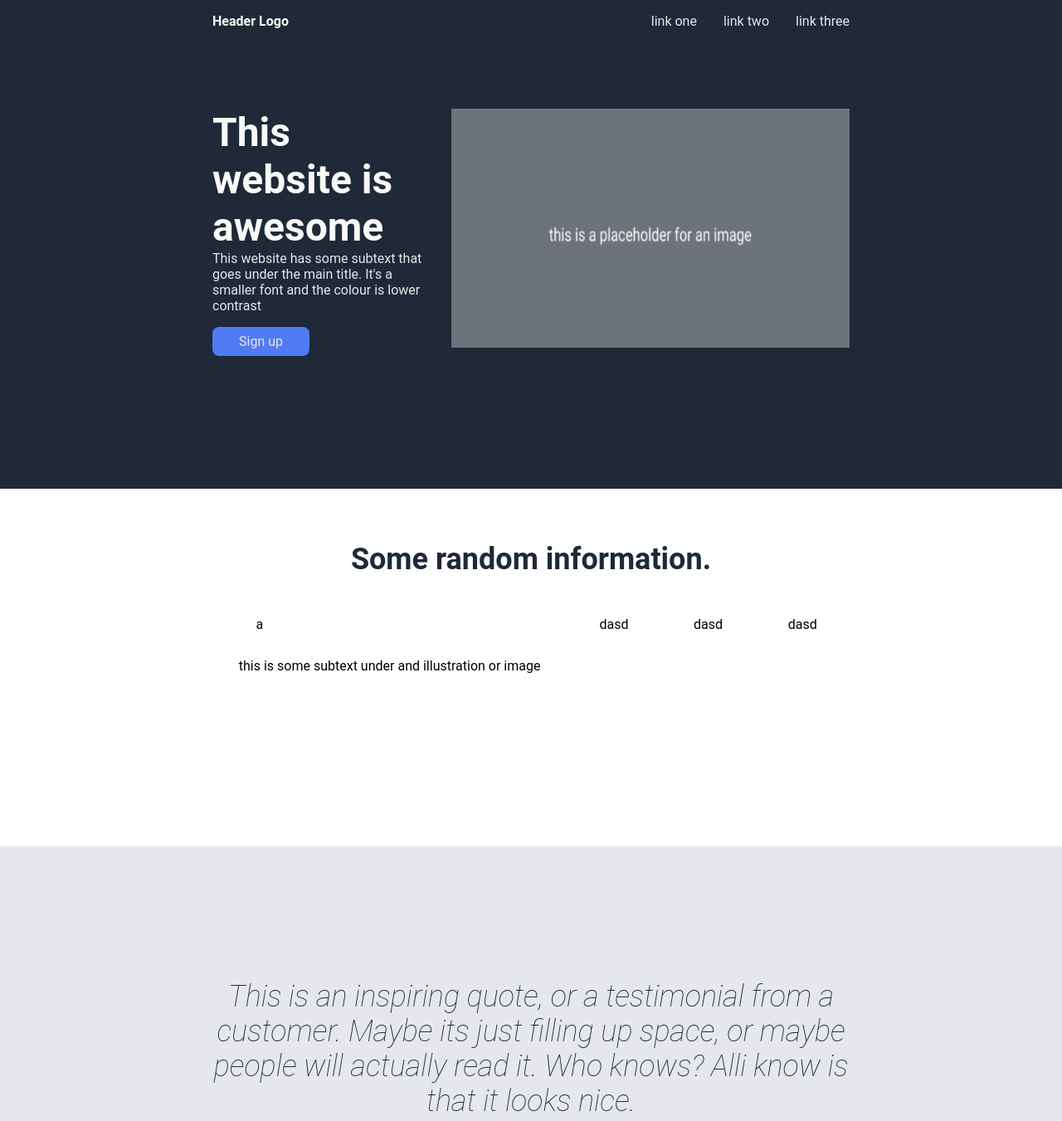
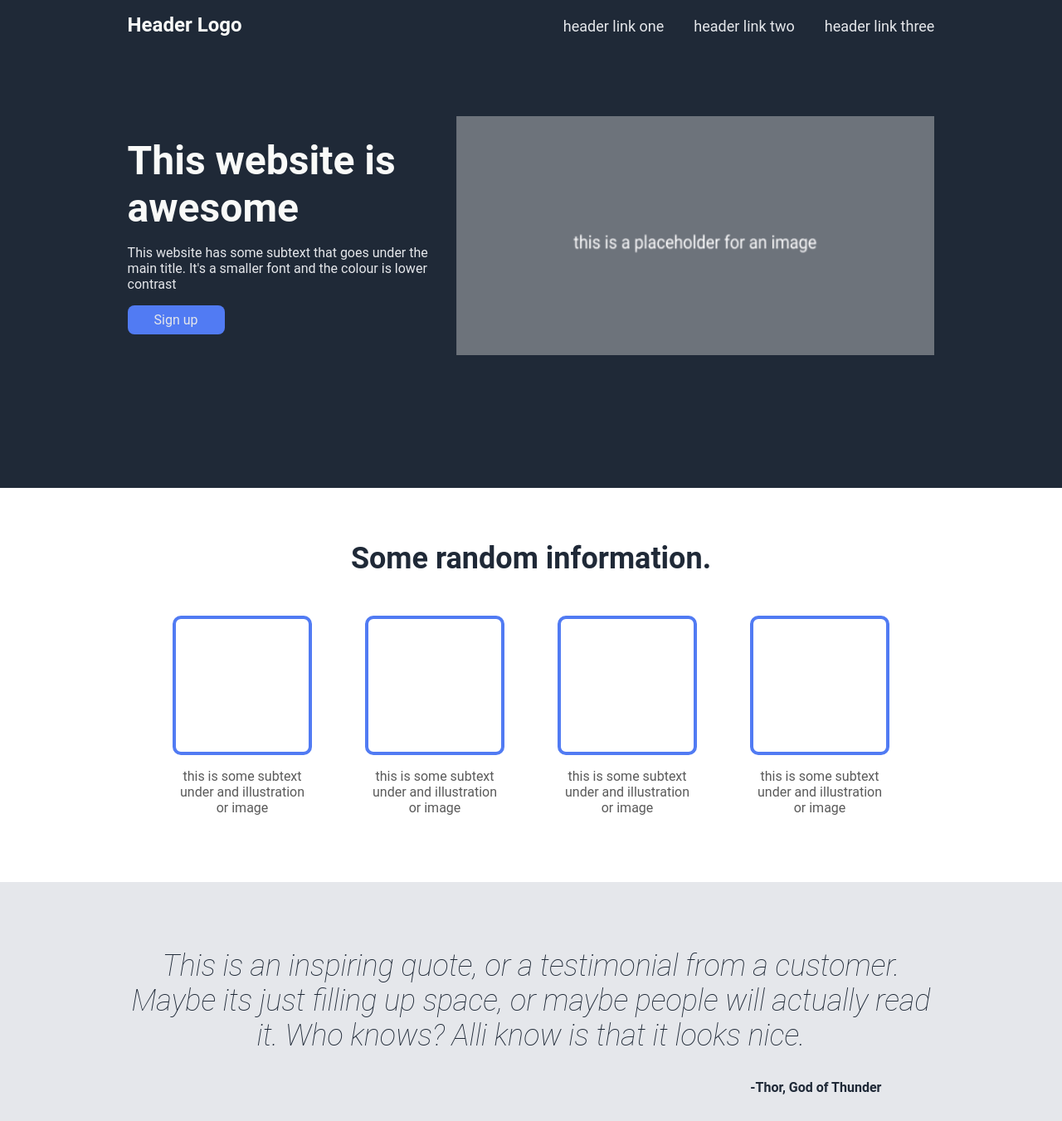
Before and after one commit to Afiyy/landing-page, a plain HTML site: page index.html in a window 1280 px wide. Shown: the top 1351 px of the page at 83% size. Drawn offline with Linux system fonts and the light colour scheme.

Commit message:
Polished css

```diff
--- a/index.html
+++ b/index.html
@@ -11,14 +11,14 @@
       <nav>
         <ul>
           <li><strong>Header Logo</strong></li>
-          <li>link one</li>
-          <li>link two</li>
-          <li>link three</li>
+          <li>header link one</li>
+          <li>header link two</li>
+          <li>header link three</li>
         </ul>
       </nav>
 
       <div class="herocontent">
-        <div>
+        <div class="herotxt">
           <p class="heromaintxt">This website is awesome</p>
           <p class="herosecontxt">
             This website has some subtext that goes under the main title. It's a
@@ -33,13 +33,30 @@
     <div class="info">
       <p class="infomaincontent"><strong>Some random information.</strong></p>
       <div class="infocontent">
-        <div>
-          <div class="infobox">a</div>
-          this is some subtext under and illustration or image
+        <div class="infochild">
+          <div class="infobox"></div>
+          <p class="infotxt">
+            this is some subtext under and illustration or image
+          </p>
         </div>
-        <div class="infobox">dasd</div>
-        <div class="infobox">dasd</div>
-        <div class="infobox">dasd</div>
+        <div class="infochild">
+          <div class="infobox"></div>
+          <p class="infotxt">
+            this is some subtext under and illustration or image
+          </p>
+        </div>
+        <div class="infochild">
+          <div class="infobox"></div>
+          <p class="infotxt">
+            this is some subtext under and illustration or image
+          </p>
+        </div>
+        <div class="infochild">
+          <div class="infobox"></div>
+          <p class="infotxt">
+            this is some subtext under and illustration or image
+          </p>
+        </div>
       </div>
     </div>
 
--- a/style.css
+++ b/style.css
@@ -12,6 +12,7 @@
 
 .herosecontxt {
   color: #e5e7eb;
+  margin-top: 1em;
 }
 
 .herocontent {
@@ -19,9 +20,13 @@
   margin-top: 6em;
 }
 
+.herotxt {
+  align-self: center;
+}
+
 .hero {
   background-color: #1f2937;
-  padding: 1em 20% 10em 20%;
+  padding: 1em 12% 10em 12%;
 }
 
 .btn {
@@ -43,7 +48,7 @@
 .info {
   margin-top: 3em;
   background-color: white;
-  padding: 1em 20% 10em 20%;
+  padding: 1em 12% 5em 12%;
 }
 
 .infomaincontent {
@@ -56,21 +61,30 @@
 .infocontent {
   margin-top: 3em;
   display: flex;
-  justify-content: space-around;
+  justify-content: center;
+  gap: 4em;
+}
+
+.infochild {
+  flex-basis: 10em;
+}
+
+.infotxt {
+  margin-top: 1em;
+  text-align: center;
+  color: #5a5a5a;
 }
 
 .infobox {
-  border: 20px;
-  border-color: #517bf3;
-  height: 50px;
-  width: 50px;
-  text-align: center;
+  border: 4px solid #517bf3;
+  border-radius: 10px;
+  height: 10em;
+  width: 10em;
 }
 
 .quotesec {
   background-color: #e5e7eb;
-  margin-top: 3em;
-  padding: 10em 20% 10em 20%;
+  padding: 5em 12% 5em 12%;
 }
 
 .quote {
@@ -94,8 +108,8 @@
   row-gap: 10em;
   border-radius: 8px;
   background-color: #517bf3;
-  margin: 10em 20% 10em 20%;
-  padding: 3em 4em;
+  margin: 5em 12% 5em 12%;
+  padding: 3em 8em;
 }
 
 .secjoinmain {
@@ -121,19 +135,19 @@ ul {
   align-items: baseline;
   list-style: none;
   gap: 2em;
-  size: 18px;
+  font-size: 18px;
   color: #e5e7eb;
 }
 
 ul li:first-child {
   margin-right: auto;
   color: #f9faf8;
-  size: 24px;
+  font-size: 24px;
 }
 
 img {
   margin-left: 2em;
-  width: 30em;
+  width: 36em;
   height: 18em;
 }
 
@@ -142,5 +156,4 @@ footer {
   text-align: center;
   color: white;
   padding: 2em;
-  font-size: 12px;
 }
```
